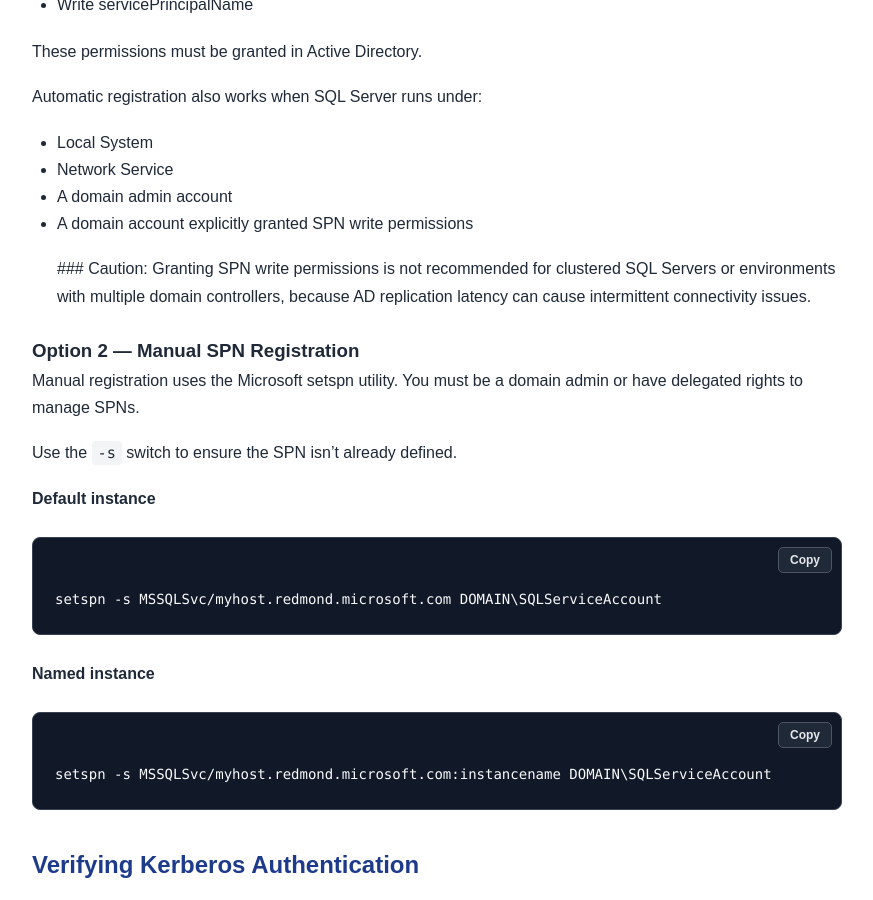
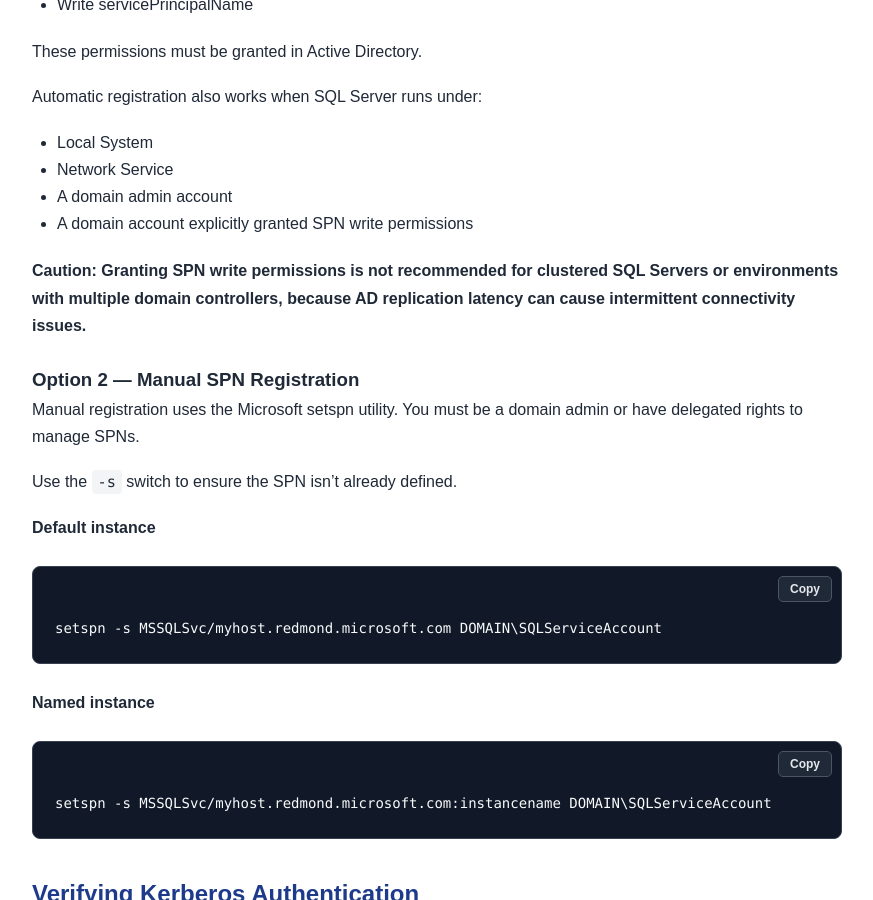
Before and after one commit to SQLProInsights/sqlproinsights.github.io, a Jekyll site: the page built from _posts/2026-08-25-Register-SPN-SQL-Server-Authentication-Kerberos.md, in a window 1280 px wide and 900 px high, scrolled down 2208 px. Shown: the whole window, without its empty margins (203-1076 px from the left). Built offline with Jekyll 4.4.1, drawn with Linux system fonts in a browser that asks for light colours.

```diff
--- a/_posts/2026-08-25-Register-SPN-SQL-Server-Authentication-Kerberos.md
+++ b/_posts/2026-08-25-Register-SPN-SQL-Server-Authentication-Kerberos.md
@@ -66,7 +66,7 @@ Automatic registration also works when SQL Server runs under:
  - A domain admin account
  - A domain account explicitly granted SPN write permissions
 
-    ### Caution: Granting SPN write permissions is not recommended for clustered SQL Servers or environments with multiple domain controllers, because AD replication latency can cause intermittent connectivity issues.
+#### Caution: Granting SPN write permissions is not recommended for clustered SQL Servers or environments with multiple domain controllers, because AD replication latency can cause intermittent connectivity issues.
 
 ### Option 2 — Manual SPN Registration
 Manual registration uses the Microsoft setspn utility. You must be a domain admin or have delegated rights to manage SPNs.
```
